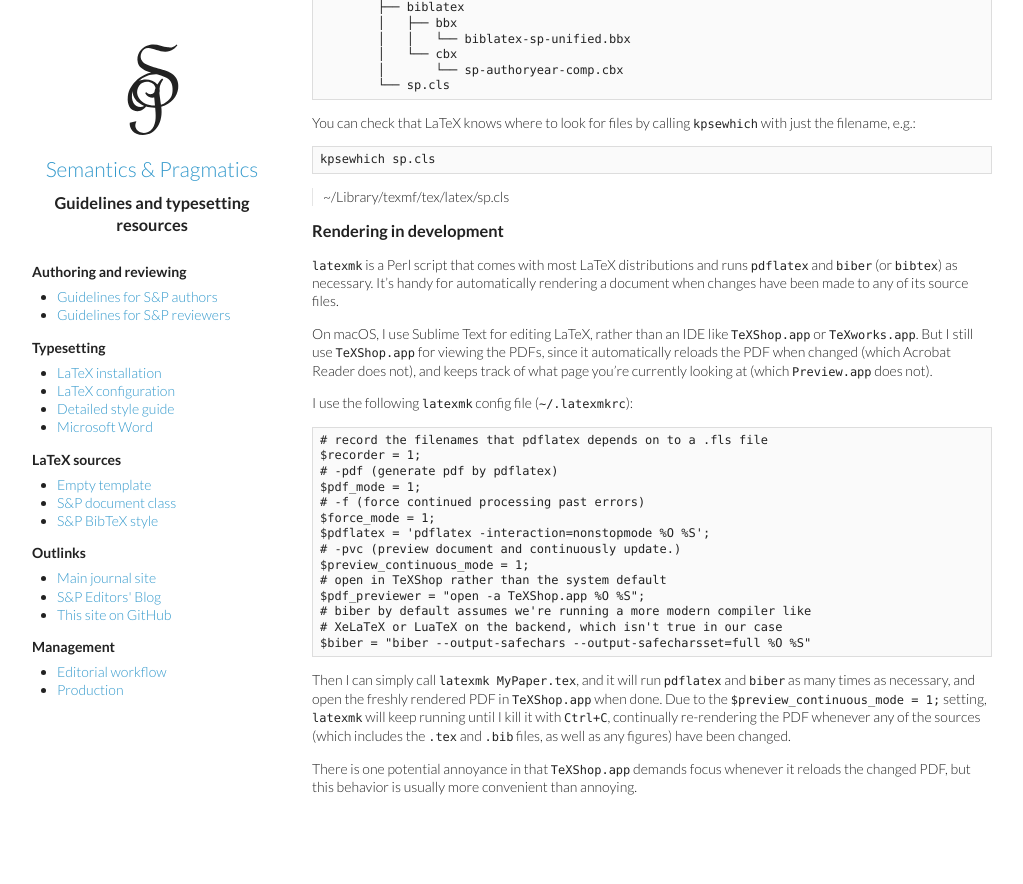
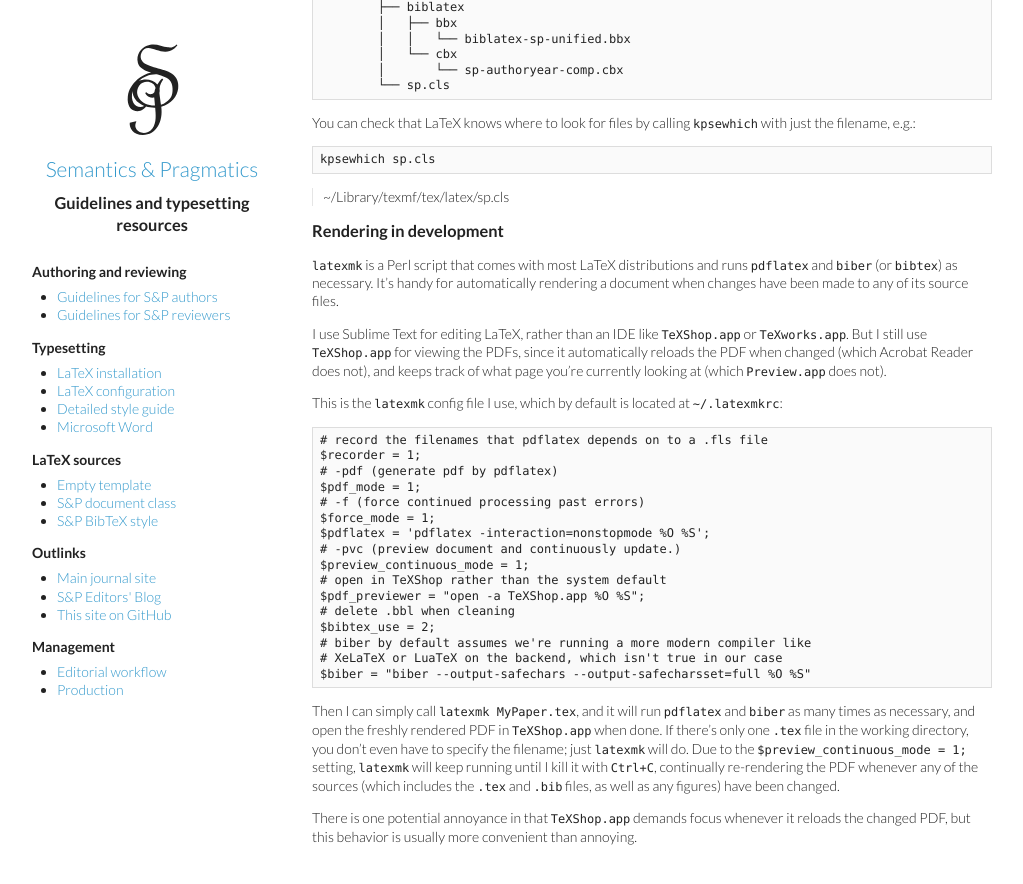
Before and after one commit to semprag/semprag.github.io, a Jekyll site: the page built from install.md, in a window 1280 px wide and 900 px high, scrolled down 852 px. Shown: the top 884 px of the window, without its empty margins (8-1031 px from the left). Built offline with Jekyll 4.4.1, drawn with Linux system fonts in a browser that asks for light colours; before the commit the page ends 1702 px from its top, so only the background shows below that.

Commit message:
Clarify latexmk use

```diff
--- a/install.md
+++ b/install.md
@@ -61,9 +61,10 @@ You can check that LaTeX knows where to look for files by calling `kpsewhich` wi
 `latexmk` is a Perl script that comes with most LaTeX distributions and runs `pdflatex` and `biber` (or `bibtex`) as necessary.
 It's handy for automatically rendering a document when changes have been made to any of its source files.
 
-On macOS, I use Sublime Text for editing LaTeX, rather than an IDE like `TeXShop.app` or `TeXworks.app`. But I still use `TeXShop.app` for viewing the PDFs, since it automatically reloads the PDF when changed (which Acrobat Reader does not), and keeps track of what page you're currently looking at (which `Preview.app` does not).
+I use Sublime Text for editing LaTeX, rather than an IDE like `TeXShop.app` or `TeXworks.app`.
+But I still use `TeXShop.app` for viewing the PDFs, since it automatically reloads the PDF when changed (which Acrobat Reader does not), and keeps track of what page you're currently looking at (which `Preview.app` does not).
 
-I use the following `latexmk` config file (`~/.latexmkrc`):
+This is the `latexmk` config file I use, which by default is located at `~/.latexmkrc`:
 
     # record the filenames that pdflatex depends on to a .fls file
     $recorder = 1;
@@ -76,11 +77,14 @@ I use the following `latexmk` config file (`~/.latexmkrc`):
     $preview_continuous_mode = 1;
     # open in TeXShop rather than the system default
     $pdf_previewer = "open -a TeXShop.app %O %S";
+    # delete .bbl when cleaning
+    $bibtex_use = 2;
     # biber by default assumes we're running a more modern compiler like
     # XeLaTeX or LuaTeX on the backend, which isn't true in our case
     $biber = "biber --output-safechars --output-safecharsset=full %O %S"
 
 Then I can simply call `latexmk MyPaper.tex`, and it will run `pdflatex` and `biber` as many times as necessary, and open the freshly rendered PDF in `TeXShop.app` when done.
+If there's only one `.tex` file in the working directory, you don't even have to specify the filename; just `latexmk` will do.
 Due to the `$preview_continuous_mode = 1;` setting, `latexmk` will keep running until I kill it with `Ctrl+C`, continually re-rendering the PDF whenever any of the sources (which includes the `.tex` and `.bib` files, as well as any figures) have been changed.
 
 There is one potential annoyance in that `TeXShop.app` demands focus whenever it reloads the changed PDF, but this behavior is usually more convenient than annoying.
```
